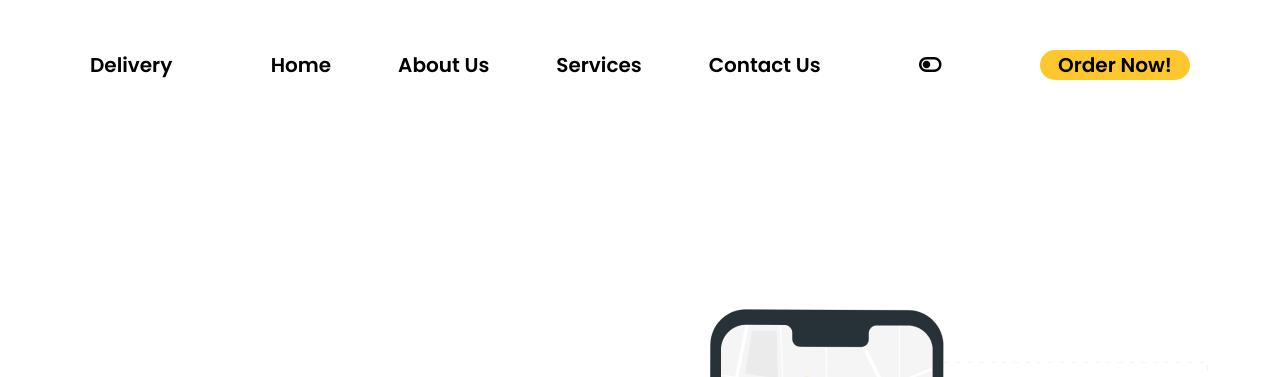
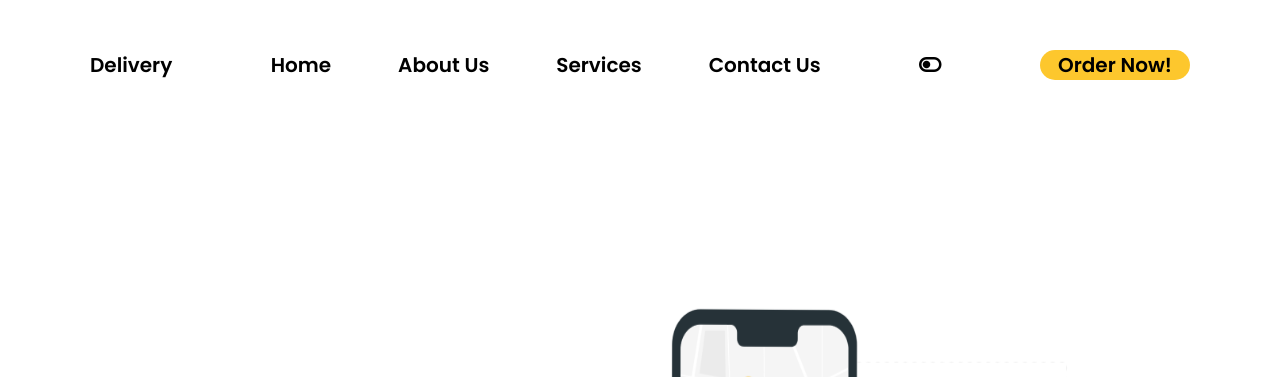
Before and after one commit to salobalo/Delivery-Website, a plain HTML site: page index.html in a window 1280 px wide. Shown: the top 377 px of the page. Drawn offline with Linux system fonts and the light colour scheme.

Commit message:
fixed style css

```diff
--- a/style/style.css
+++ b/style/style.css
@@ -89,7 +89,7 @@ header nav {
   overflow: hidden;
 }
 
-.main-product-surati img ,{
+.main-product-surati img {
   width: 100%;
   height: 100%;
 }
```
